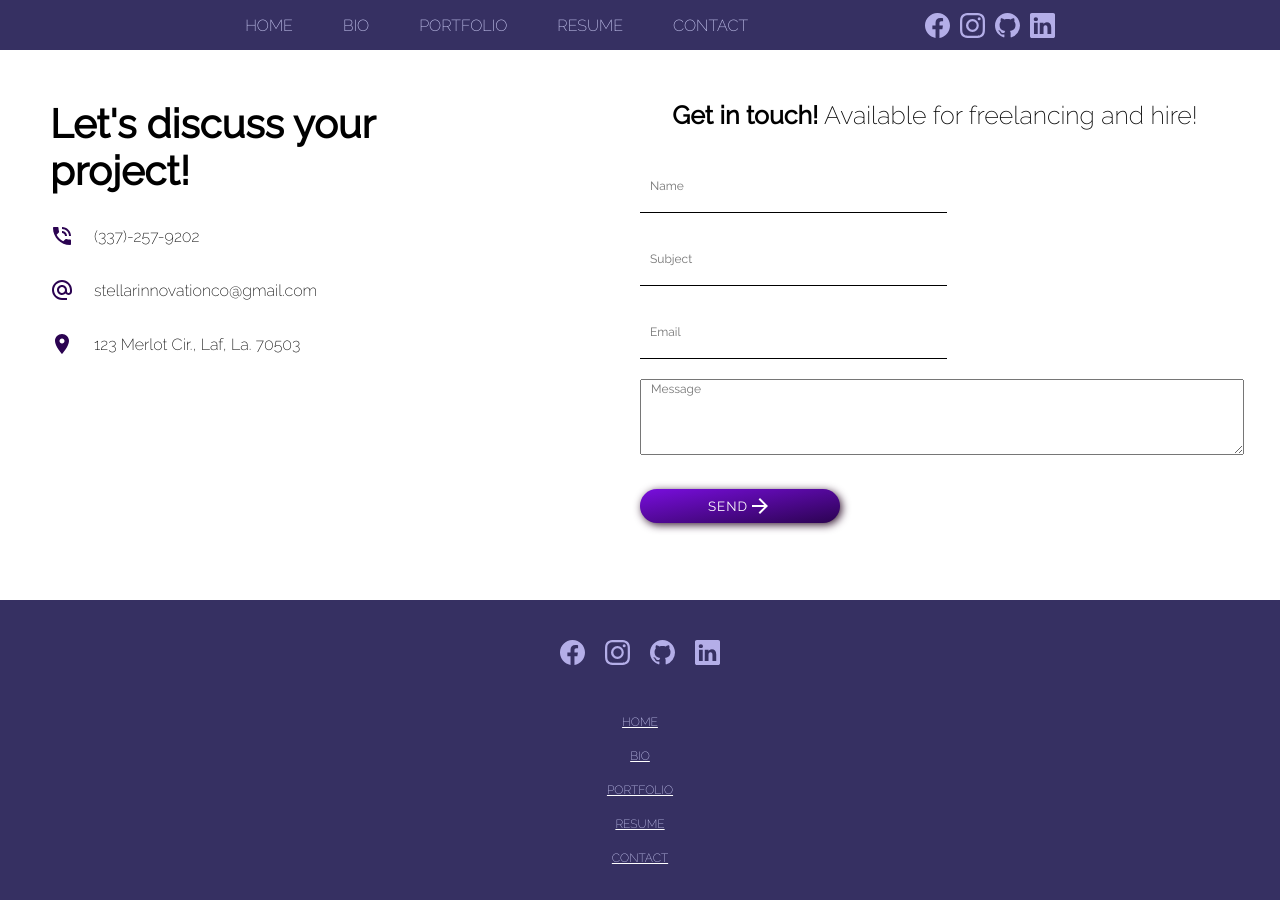
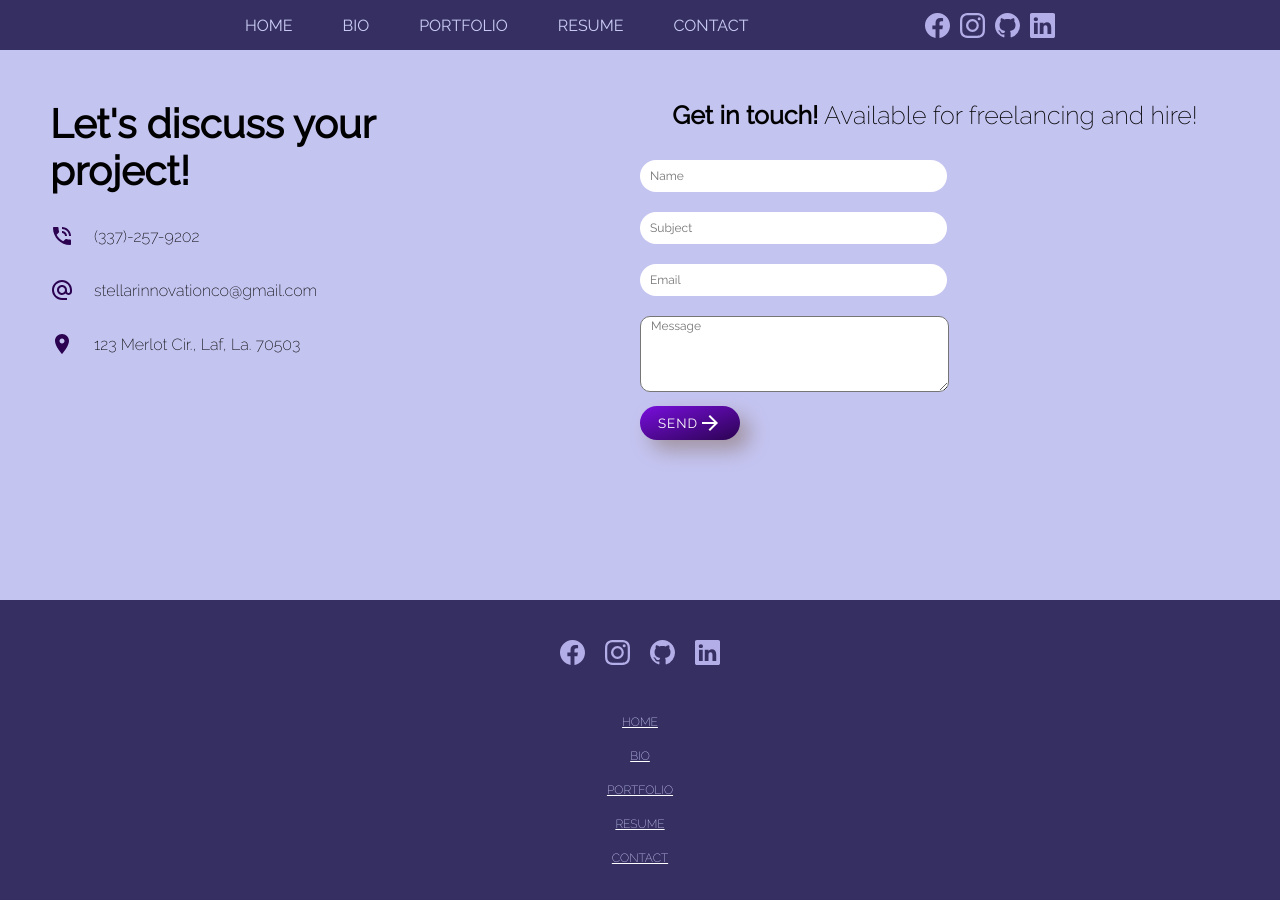
Before and after one commit to NicBab/portfolioSite, a React (Create React App) app: page /contact in a window 1280 px wide. Shown: the top 900 px of the page. Built offline with nearby package versions, Linux system fonts and the light colour scheme.

Commit message:
some styling

```diff
--- a/src/components/about/About.css
+++ b/src/components/about/About.css
@@ -84,7 +84,8 @@
     letter-spacing: 1px;
     position: absolute;
     margin-top: 20px;
-    box-shadow: 2px 2px 8px rgb(55, 27, 53);
+    box-shadow: 10px 10px 20px  rgb(161, 147, 161);
+    /* box-shadow: 2px 2px 8px rgb(55, 27, 53); */
 }
 
 .moreAboutBtn:hover {
--- a/src/components/contact/Contact.css
+++ b/src/components/contact/Contact.css
@@ -13,6 +13,7 @@
 .c {
     height: 100%;
     position: relative;
+    background-color: rgb(196, 196, 241);
 }
 
 /* .c-background {
@@ -75,19 +76,21 @@
 
 input {
     width: 50%;
-    height: 50px;
+    height: 30px;
     border: none;
-    border-bottom: 1px solid #000;
     margin: 10px 0px;
     padding-left: 10px;
     font-size: 12px;
+    border-radius: 30px;
+
 }
 
 textarea {
-    width: 100%;
+    width: 50%;
     margin: 10px 0px;
     padding-left: 10px;
     font-size: 12px;
+    border-radius: 10px;
 }
 
 .sendEmailBtn {
@@ -96,15 +99,16 @@ textarea {
     align-items: center;
     justify-content: center;
     padding: 5px;
-    width: 200px;
+    width: 100px;
     border-radius: 30px;
     cursor: pointer;
     background-image: linear-gradient(to bottom right, rgb(121, 14, 222), rgb(43, 3, 81));
     color: white;
     letter-spacing: 1px;
     position: absolute;
-    margin-top: 20px;
-    box-shadow: 2px 2px 8px rgb(55, 27, 53);
+
+    box-shadow: 10px 10px 20px  rgb(161, 147, 161);
+    /* box-shadow: 2px 2px 8px rgb(55, 27, 53); */
 }
 
 .sendEmailBtn:hover {
@@ -124,7 +128,7 @@ textarea {
     .c-left {
         margin-bottom: 50px;
     }
-    input {
+    input,textarea {
         width: 100%;
     }
 
--- a/src/components/contact/Contact.jsx
+++ b/src/components/contact/Contact.jsx
@@ -41,7 +41,7 @@ const Contact = () => {
               <PhoneInTalkIcon className="c-icon" /> (337)-257-9202
             </div>
             <div className="c-info-item">
-              <AlternateEmailIcon className="c-icon" />{" "}
+              <AlternateEmailIcon className="c-icon" />
               stellarinnovationco@gmail.com
             </div>
             <div className="c-info-item">
--- a/src/components/intro/Intro.css
+++ b/src/components/intro/Intro.css
@@ -1,4 +1,5 @@
 .intro {
+    height: 500px;
     display: flex;
     background-color: #E9D5CA;
 }
@@ -74,11 +75,14 @@
 
 .introRight {
     flex: 1;
+    display: flex;
+    justify-content: flex-end;
 }
 
 .introImg {
-    width: 100%;
-    height: 110%;
+    width: 600px;
+    height: 650px;
+    object-fit: cover;
     clip-path: polygon(0 0, 100% 0, 100% 100%, 40% 100%);
     box-shadow: rgba(0, 0, 0, 0.24) 0px 3px 8px;
 }
@@ -94,7 +98,21 @@
 
 } */
 
-@media screen and (max-width: 700px) {
+@media screen and (max-width: 960px) {
+    .introImg {
+        width: 400px;
+        height: 550px;
+    }
+}
+
+@media screen and (max-width: 760px) {
+    .introImg {
+        width: 250px;
+        height: 550px;
+    }
+}
+
+@media screen and ( max-width: 620px) {
     .introImg {
         display: none;
     }
--- a/src/components/navLinks/NavLinks.css
+++ b/src/components/navLinks/NavLinks.css
@@ -2,7 +2,7 @@
     display: flex;
     align-items: center;
     justify-content: center;
-    font-weight: 300;
+    font-weight: 400;
 }
 
 .home,
--- a/src/components/projects/Projects.css
+++ b/src/components/projects/Projects.css
@@ -1,7 +1,8 @@
 .pgTitle {
     text-align: center;
     color:rgb(30, 1, 58);
-    background-color: rgb(186, 186, 242);
+    background-color: rgb(196, 196, 241);
+    padding: 10px;
 }
 
 .projects {
@@ -23,13 +24,13 @@
     height: 425px;
     width: 300px;
     position: relative;
-    box-shadow: 6px 6px 10px rgb(55, 27, 53);
+    box-shadow: 10px 10px 20px  rgb(161, 147, 161);
 }
 
 .itemImg {
     height: 250px;
     width: 300px;
-    border-radius: 10px;
+    border-radius: 5px;
 }
 
 .itemTitle {
--- a/src/components/resume/Resume.css
+++ b/src/components/resume/Resume.css
@@ -1,8 +1,8 @@
-.title {
+/* .title {
     text-align: center;
     color:rgb(30, 1, 58);
     background-color: rgb(186, 186, 242);
-}
+} */
 
 .resumePage {
     background-color: rgb(196, 196, 241);
@@ -16,8 +16,9 @@
 height: 1000px;
 width: 800px;
 border-radius: 10px;
-margin: 20px 0px 20px 0px;
-box-shadow: 6px 6px 10px rgb(55, 27, 53);
+margin: 30px;
+box-shadow: 10px 10px 20px  rgb(161, 147, 161);
+/* box-shadow: 6px 6px 10px rgb(55, 27, 53); */
 }
 
 @media screen and ( max-width: 870px) {
--- a/src/components/resume/Resume.jsx
+++ b/src/components/resume/Resume.jsx
@@ -5,7 +5,7 @@ import resumePNG from "../../image/Nic_Bab_resume.png"
 const Resume = () => {
   return (
     <>
-    <h1 className="title">Resume</h1>
+    {/* <h1 className="title">Resume</h1> */}
     <div className="resumePage">
     <img src={resumePNG} alt="resumePic" className="resPNG "/>
     </div>
--- a/src/pages/bioPg/BioPg.css
+++ b/src/pages/bioPg/BioPg.css
@@ -1,5 +1,5 @@
 .bioWrapper {
-    height: 100%;
+    height: 1200px;
     display: flex;
     align-items: center;
     flex-direction: column;
@@ -25,7 +25,8 @@
     color: white;
     letter-spacing: 1px;
     margin-top: 20px;
-    box-shadow: 2px 2px 8px rgb(55, 27, 53);
+    box-shadow: 10px 10px 20px  rgb(161, 147, 161);
+    /* box-shadow: 2px 2px 8px rgb(55, 27, 53); */
 }
 .contactMeBtn:hover {
     color: #99FEFF;
@@ -51,7 +52,8 @@
     height: 425px;
     width: 300px;
     position: relative;
-    box-shadow: 6px 6px 10px rgb(55, 27, 53);
+    box-shadow: 10px 10px 20px  rgb(161, 147, 161);
+    /* box-shadow: 6px 6px 10px rgb(55, 27, 53); */
 }
 
 .certImg {
```
